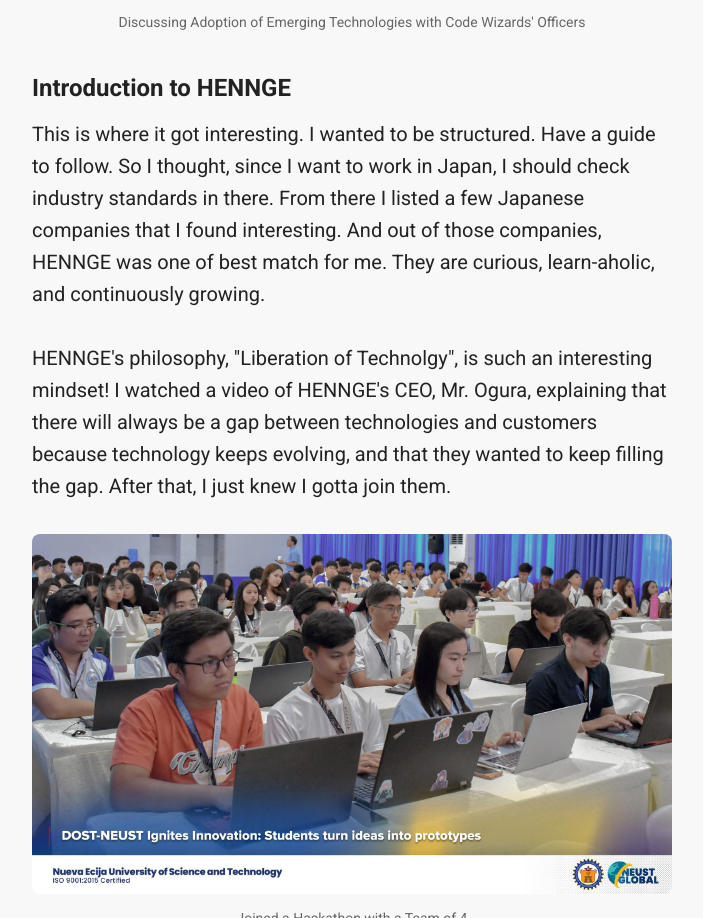
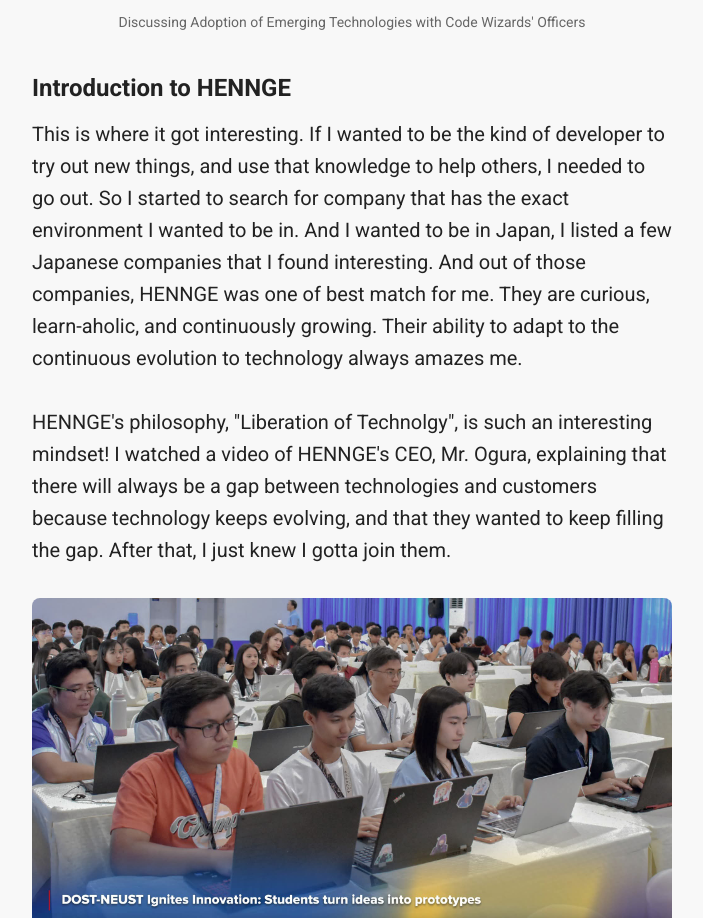
Before and after one commit to cynessa-dev/hello-HENNGE, a Vue app: page / in a window 1280 px wide. Shown: the part 6303-7221 px from the top of the page, without its empty margins (288-991 px from the left). Built offline with nearby package versions, Linux system fonts and the light colour scheme.

Commit message:
✏️ content(TheGoal): enhance narrative for clarity and flow in the introduction

```diff
--- a/src/components/sections/TheGoal.vue
+++ b/src/components/sections/TheGoal.vue
@@ -28,10 +28,12 @@
 
     <h2>Introduction to HENNGE</h2>
     <p>
-      This is where it got interesting. I wanted to be structured. Have a guide to follow. So I
-      thought, since I want to work in Japan, I should check industry standards in there. From there
-      I listed a few Japanese companies that I found interesting. And out of those companies, HENNGE
-      was one of best match for me. They are curious, learn-aholic, and continuously growing.
+      This is where it got interesting. If I wanted to be the kind of developer to try out new
+      things, and use that knowledge to help others, I needed to go out. So I started to search for
+      company that has the exact environment I wanted to be in. And I wanted to be in Japan, I
+      listed a few Japanese companies that I found interesting. And out of those companies, HENNGE
+      was one of best match for me. They are curious, learn-aholic, and continuously growing. Their
+      ability to adapt to the continuous evolution to technology always amazes me.
     </p>
     <p>
       HENNGE's philosophy, "Liberation of Technolgy", is such an interesting mindset! I watched a
```
